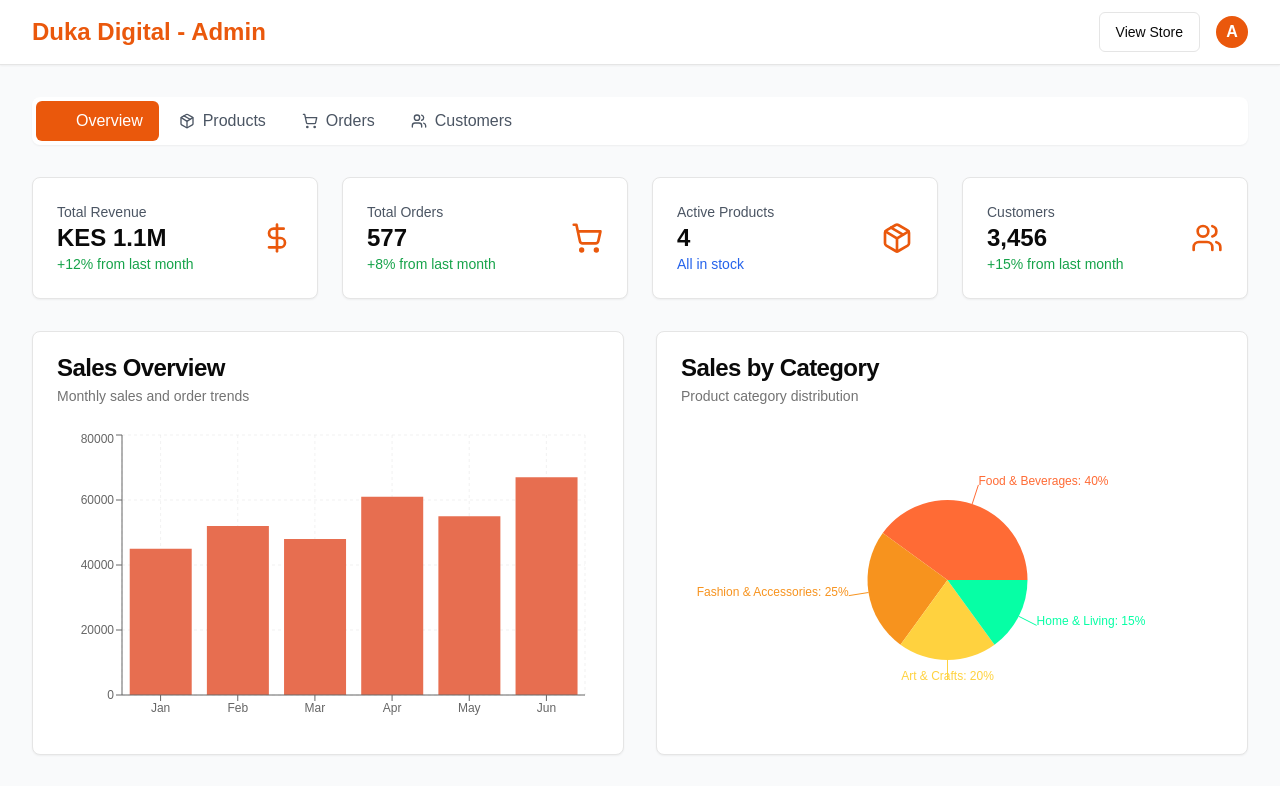
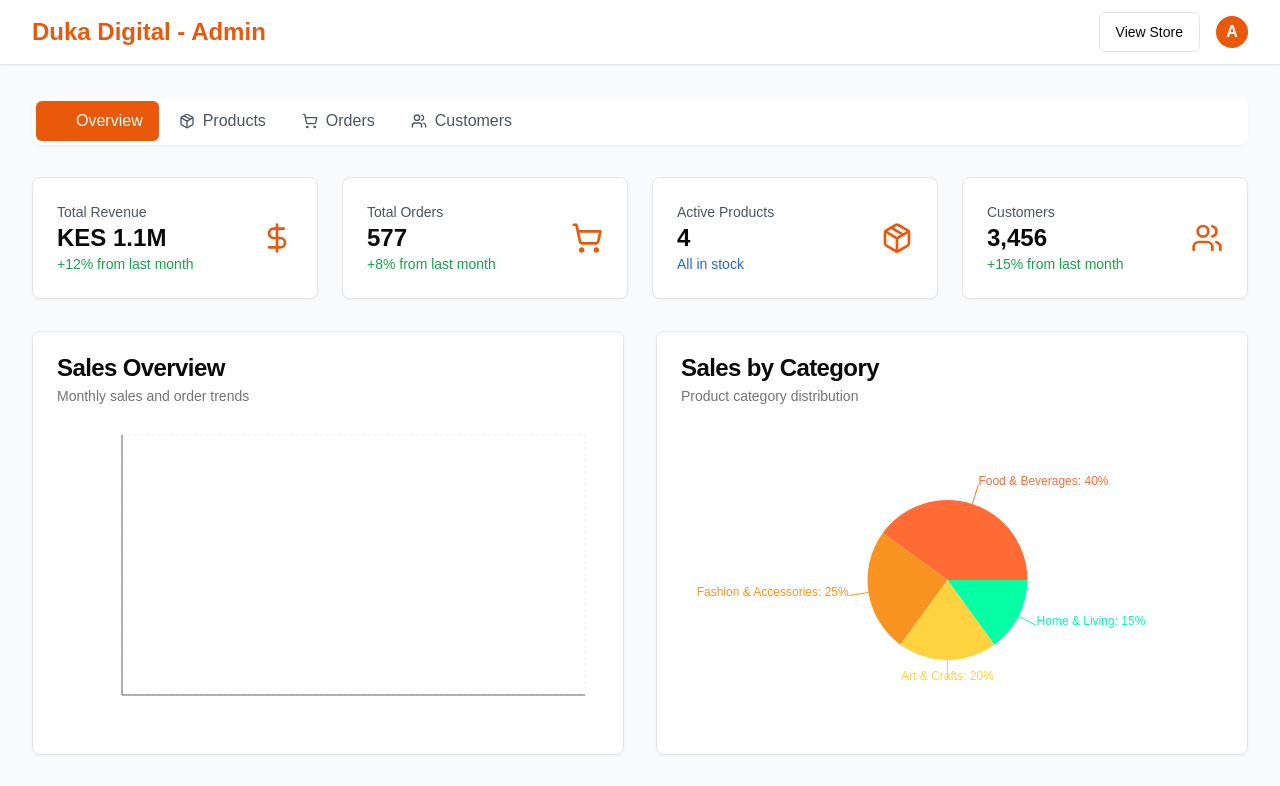
Before and after one commit to Kipyegon-Lagat/duka-digital, a Next.js app: page /admin in a window 1280 px wide. Shown: the top 786 px of the page. Built offline with nearby package versions, Linux system fonts and the light colour scheme.

Commit message:
Update page.tsx

```diff
--- a/app/admin/page.tsx
+++ b/app/admin/page.tsx
@@ -16,12 +16,7 @@ import { ChartContainer, ChartTooltip, ChartTooltipContent } from "@/components/
 
 // Updated mock analytics data to match new products
 const salesData = [
-  { month: "Jan", sales: 45000, orders: 120 },
-  { month: "Feb", sales: 52000, orders: 145 },
-  { month: "Mar", sales: 48000, orders: 132 },
-  { month: "Apr", sales: 61000, orders: 168 },
-  { month: "May", sales: 55000, orders: 155 },
-  { month: "Jun", sales: 67000, orders: 189 },
+
 ]
 
 const categoryData = [
```
